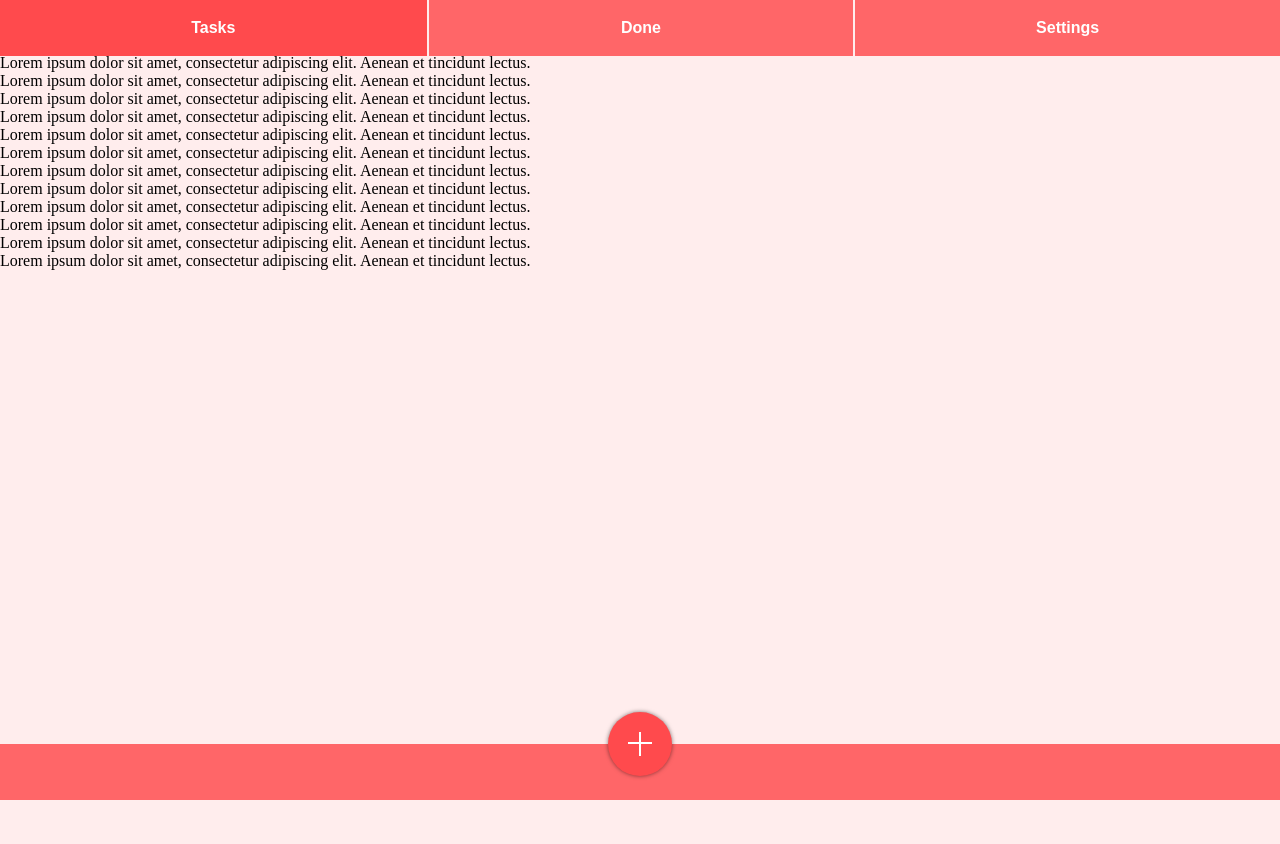
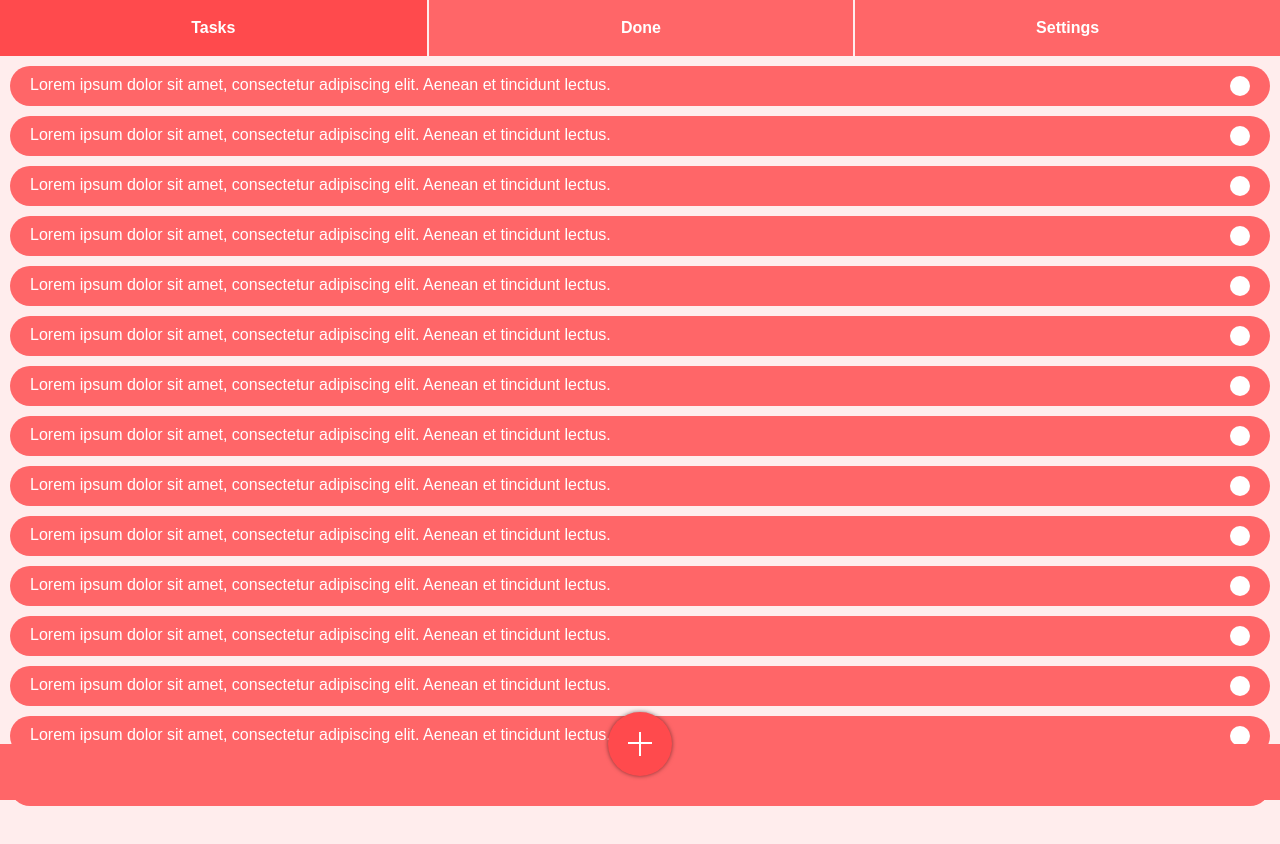
Before and after one commit to xWolfYx/to-do-app, a plain HTML site: page app/index.html in a window 1280 px wide. Before the commit the page ends 800 px from the top, so only its background shows below. Drawn offline with Linux system fonts and the light colour scheme.

Commit message:
feat: add styles for active tasks

```diff
--- a/app/src/scss/styles.scss
+++ b/app/src/scss/styles.scss
@@ -4,6 +4,11 @@
   margin: 0;
   padding: 0;
   box-sizing: border-box;
+}
+
+html {
+  font-size: 16px;
+  font-family: arial;
 }
 
 body {
@@ -29,7 +34,6 @@ body {
     list-style-type: none;
     color: white;
     font-weight: bold;
-    font-family: arial;
 
     &:not(:first-child) {
       border-left: 2px solid colors.$background;
@@ -83,3 +87,39 @@ body {
   left: 50%;
   transform: translate(-50%, -50%);
 }
+
+#tasks {
+  margin-top: calc(7vh + 10px);
+  margin-bottom: calc(7vh + 4rem);
+  padding: 0 10px;
+  display: flex;
+  flex-flow: column nowrap;
+  gap: 10px;
+}
+
+#tasks li {
+  display: flex;
+  flex-flow: row nowrap;
+  list-style-type: none;
+  background-color: colors.$primary;
+  padding: 10px 20px;
+  border-radius: 20px;
+  justify-content: space-between;
+}
+
+#tasks span {
+  overflow: hidden;
+  text-overflow: ellipsis;
+  white-space: nowrap;
+  color: white;
+  align-self: flex-start;
+}
+
+.tick {
+  width: 20px;
+  height: 20px;
+  background-color: white;
+  border-radius: 100%;
+  align-self: flex-end;
+  flex-shrink: 0;
+}
```
Also changed, not shown: app/src/css/styles.css, 1 other file.
